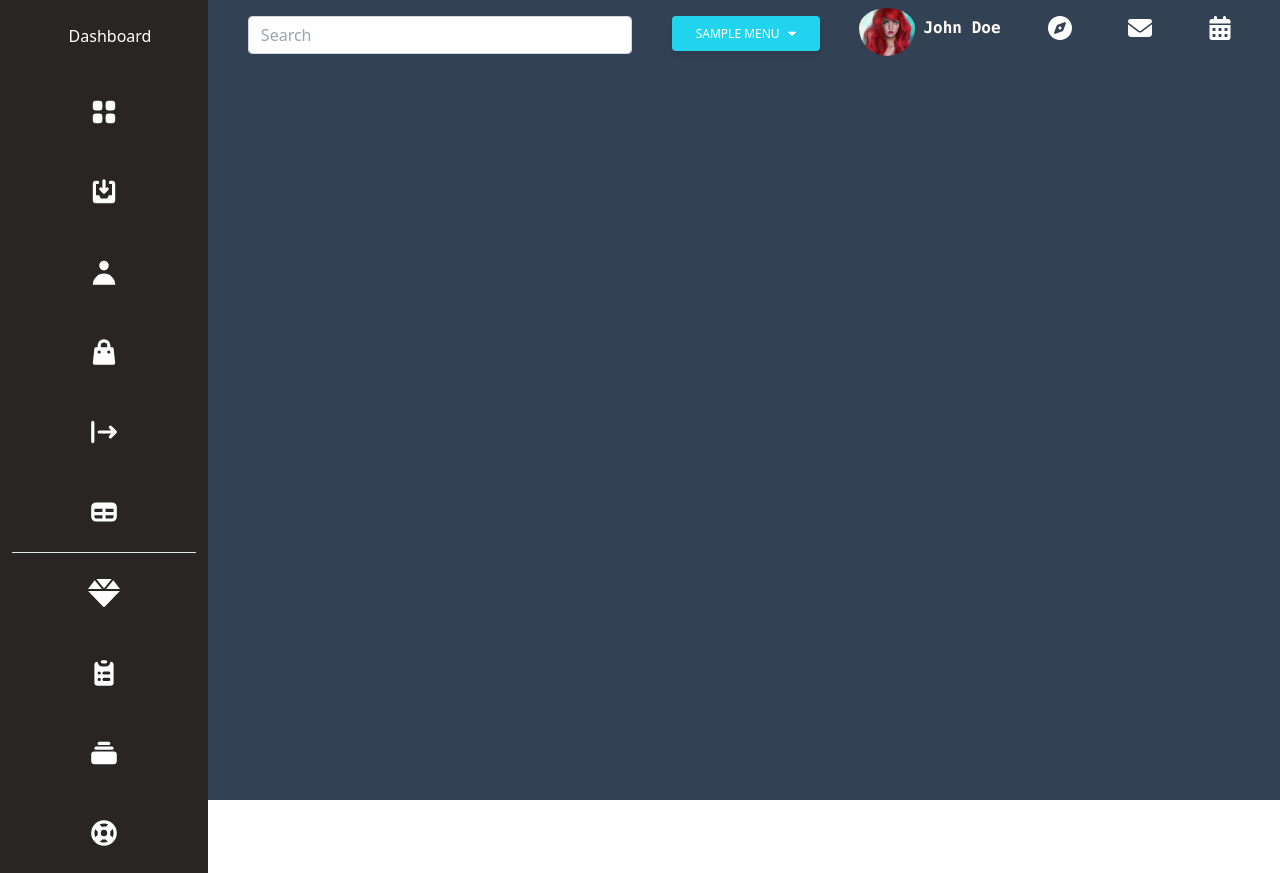
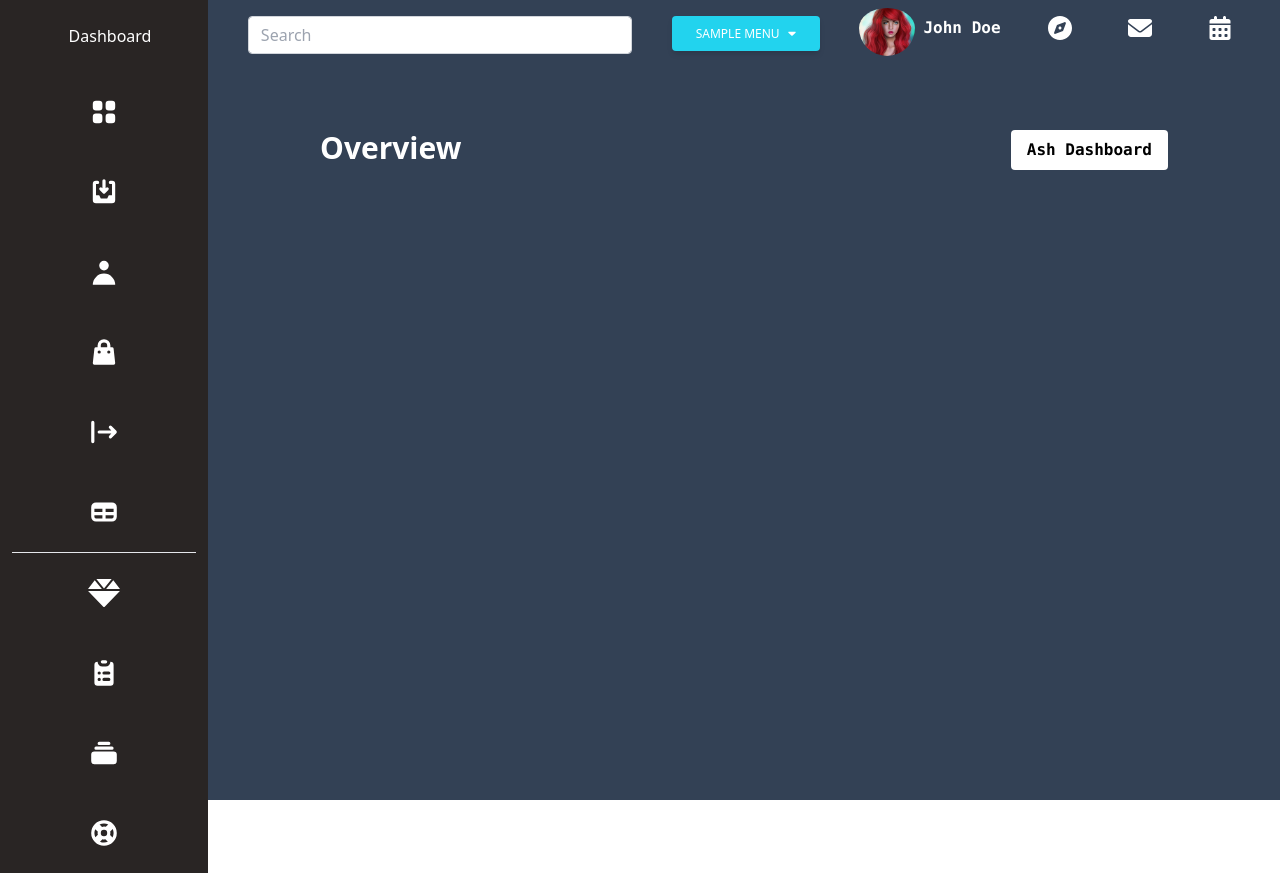
Before and after one commit to Obaayaa-1988/nuxt-tailwind-admin-dashboard, a Nuxt app: page /home in a window 1280 px wide. Built offline with nearby package versions, Linux system fonts and the light colour scheme.

Commit message:
added sub header content

```diff
--- a/pages/Home.vue
+++ b/pages/Home.vue
@@ -160,8 +160,24 @@
             <!----------------------------svg icons end---------------------------------->
         </div>
 
-        <!---------------mini header start------------------------------>
-        <!------------main content of dashboard end----------------------->
+        <!---------------mini header start---------------------------------------------->
+
+        <!-------------------------sub header ------------------start----------------->
+        <div class="flex justify-between px-28 py-12">
+            <div>
+                <h1 class="text-white text-3xl font mono font-bold"> Overview</h1>
+
+            </div>
+
+            <div>
+             <button class=" font-mono text-center rounded font-extrabold  bg-white px-4 py-2"> <h1>Ash Dashboard</h1></button>
+            </div>
+        </div>
+        <!-------------------------sub header ------------------end------------------->
+
+
+
+        <!------------main content of dashboard end----------------------------------->
 
 
     </div>
```
